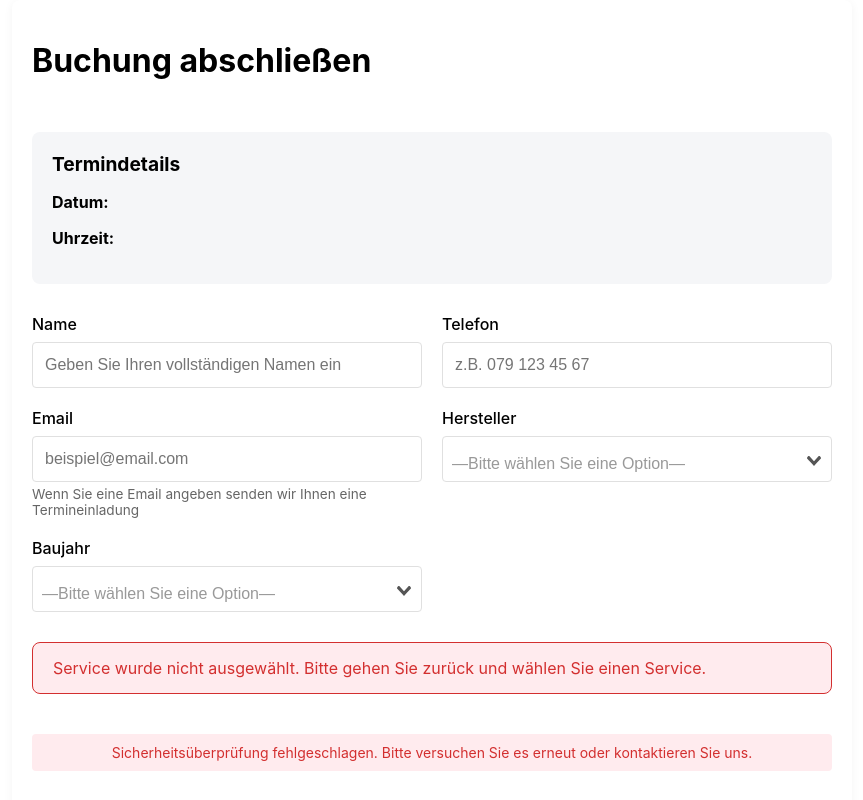
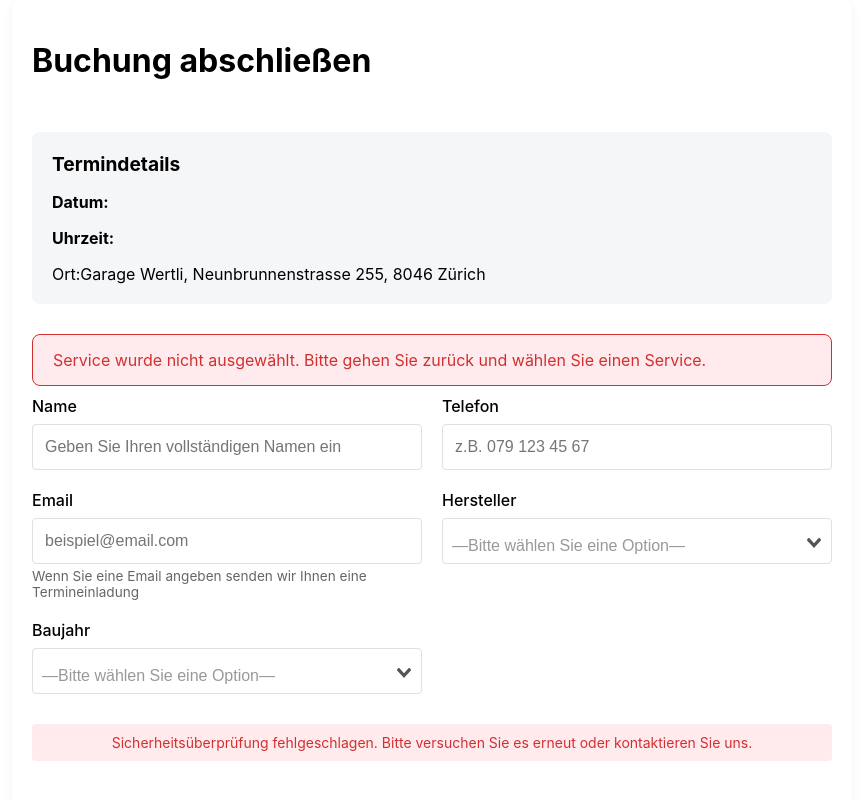
Before and after one commit to dimitrisurber/outlooker-frontend, a Vue app: page /booking/1 in a window 1280 px wide. Shown: the top 800 px of the page, without its empty margins (208-1071 px from the left). Built offline with nearby package versions, Linux system fonts and the light colour scheme; no server answers; the HTML template or start-up script is replaced by a standard one.

Commit message:
everything

```diff
--- a/src/components/BookingForm.vue
+++ b/src/components/BookingForm.vue
@@ -8,7 +8,17 @@
       <h2>Termindetails</h2>
       <p><strong>Datum:</strong> {{ formatDate(appointmentDate) }}</p>
       <p><strong>Uhrzeit:</strong> {{ formatTime(appointmentTime) }}</p>
+      <div class="detail-item">
+          <span class="label">Ort:</span>
+          <span class="value">Garage Wertli, Neunbrunnenstrasse 255, 8046 Zürich</span>
+        </div>
     </div>
+
+    <div class="service-details" :class="{ 'error': !form.service }">
+        <p v-if="form.service"><strong>Service:</strong> {{ form.service }}</p>
+        <p v-else class="error-message">Service wurde nicht ausgewählt. Bitte gehen Sie zurück und wählen Sie einen Service.</p>
+      </div>
+
 
     <form @submit.prevent="submitBooking" class="qodef-appontment-form-2">
       <div class="form-row qodef-col-2">
@@ -94,10 +104,6 @@
         </div>
       </div>
 
-      <div class="service-details" :class="{ 'error': !form.service }">
-        <p v-if="form.service"><strong>Service:</strong> {{ form.service }}</p>
-        <p v-else class="error-message">Service wurde nicht ausgewählt. Bitte gehen Sie zurück und wählen Sie einen Service.</p>
-      </div>
 
       <!-- reCAPTCHA v3 badge will appear at the bottom right of the page -->
       <div v-if="recaptchaError" class="recaptcha-error">
```
